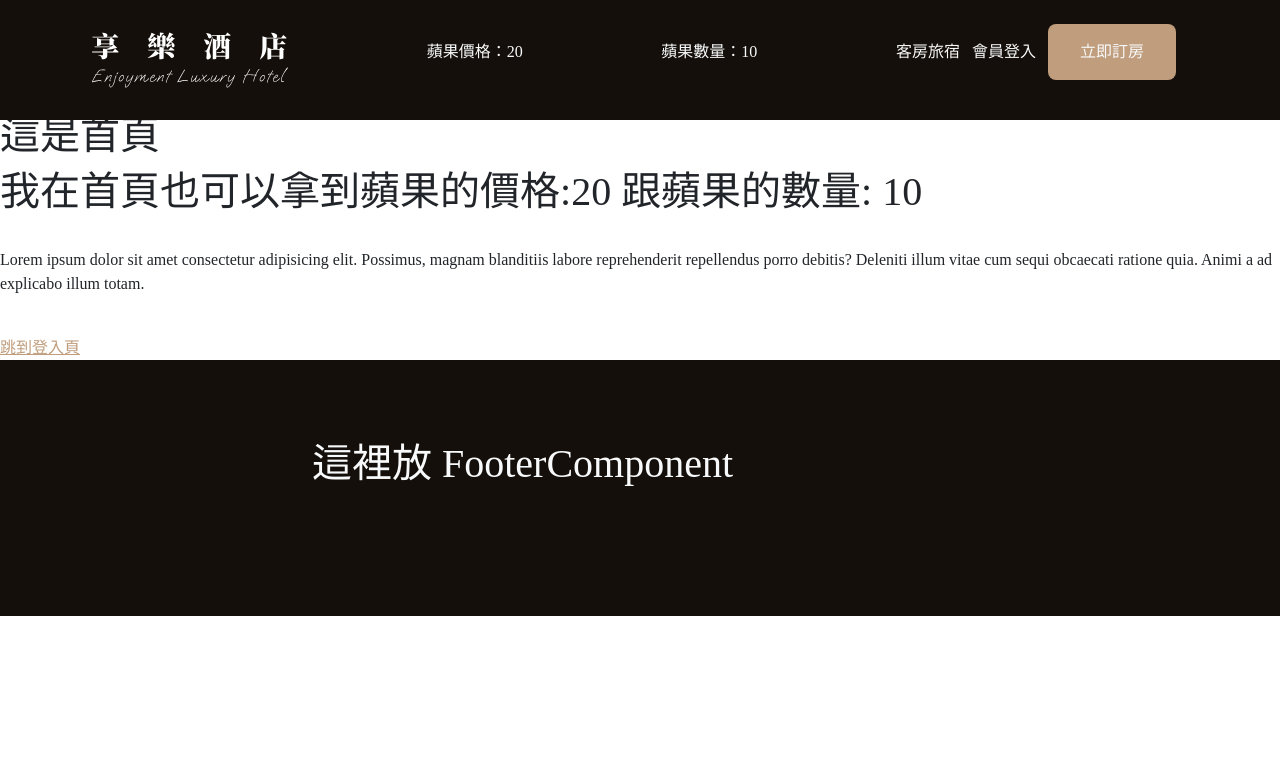
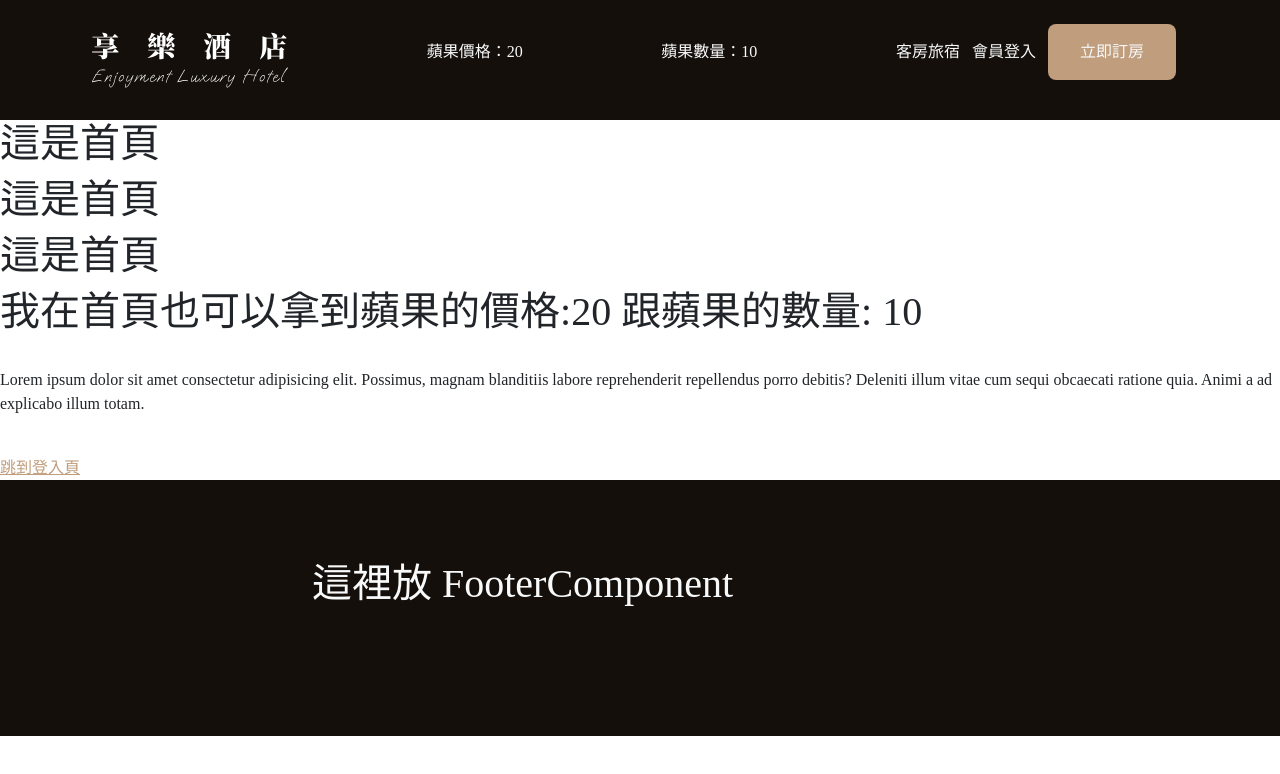
Before and after one commit to CodingSnorlax/luxury-hotel, a React (Vite) app: page /#/ in a window 1280 px wide. Shown: the top 774 px of the page. Built offline with nearby package versions, Linux system fonts and the light colour scheme; no server answers.

Commit message:
fix: 修正 navbar 覆蓋頁面内容的問題

```diff
--- a/src/App.tsx
+++ b/src/App.tsx
@@ -1,4 +1,4 @@
-// import { useState } from 'react'
+import { useState, useRef, useEffect } from "react";
 import { Routes, Route } from "react-router-dom";
 import { HomePage } from "./views/HomePage/HomePage";
 import { LoginPage } from "./views/LoginPage/LoginPage";
@@ -7,16 +7,27 @@ import { NavbarComponent } from "./components/NavbarComponent";
 import { FooterComponent } from "./components/FooterComponent";
 
 export const App: React.FC = () => {
+  const [navbarMargin, setNavbarMargin] = useState({
+    marginTop: "",
+  });
+  const navbarRef = useRef<HTMLDivElement>(null);
+  useEffect(() => {
+    setNavbarMargin({
+      marginTop: `${navbarRef.current?.clientHeight}px`,
+    });
+  }, [navbarRef]);
   return (
     <>
       <div className="App">
-        <NavbarComponent />
+        <NavbarComponent ref={navbarRef} />
+        <div style={navbarMargin}>
           {/* 註冊路由表 */}
           <Routes>
             <Route path="/" element={<HomePage />} />
             <Route path="login" element={<LoginPage />} />
             <Route path="*" element={<NotFoundPage />} />
           </Routes>
+        </div>
         <FooterComponent />
       </div>
     </>
--- a/src/components/NavbarComponent.tsx
+++ b/src/components/NavbarComponent.tsx
@@ -1,9 +1,9 @@
-import { useState } from "react";
+import { useState, forwardRef } from "react";
 import LogoImg from "../assets/img/logoWhite.svg";
 import { Link } from "react-router-dom";
 import useAppleStore from "../store/appleStore";
 
-export const NavbarComponent: React.FC = () => {
+export const NavbarComponent = forwardRef<HTMLDivElement>((_, ref) => {
   const [showOffcanvas, setShowOffcanvas] = useState(false);
   const handleToggleOffcanvas = () => setShowOffcanvas(!showOffcanvas);
 
@@ -11,7 +11,7 @@ export const NavbarComponent: React.FC = () => {
   const amount = useAppleStore((state) => state.amount);
 
   return (
-    <nav className="navbar bg-dark px-20 py-6 fixed-top">
+    <nav className="navbar bg-dark px-20 py-6 fixed-top" ref={ref}>
       <div className="container-fluid justify-content-between">
         <Link to="/">
           <img src={LogoImg} alt="享樂酒店" />
@@ -86,4 +86,4 @@ export const NavbarComponent: React.FC = () => {
       </div>
     </nav>
   );
-};
+});
```
Lines whose indentation alone changed are shown as unchanged.
